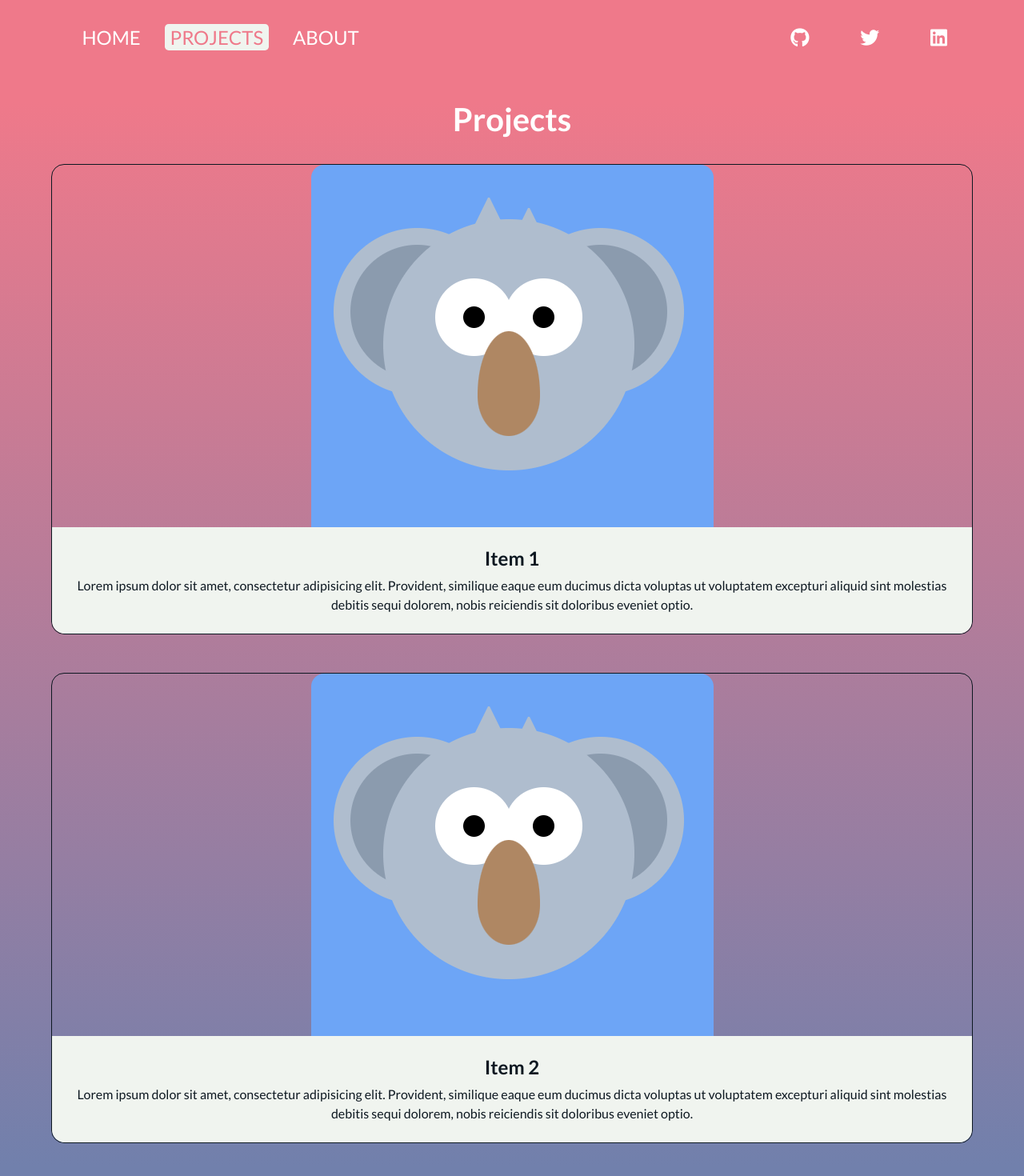
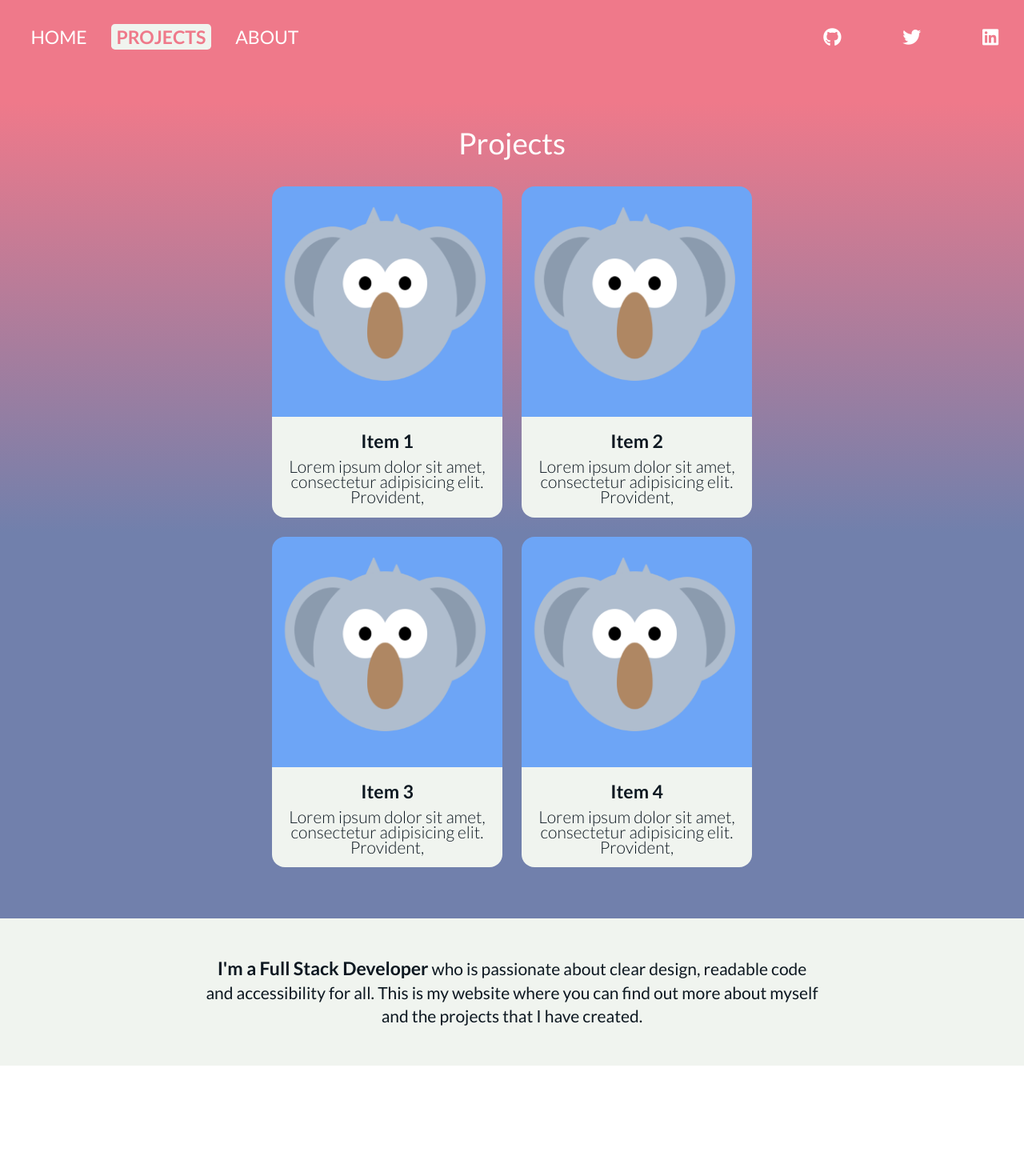
Before and after one commit to AlphaPentagon/portfolio, a React (Create React App) app in the folder portfolio/: page /projects in a window 1280 px wide. Shown: the top 1470 px of the page at 80% size. After the commit the page ends 1332 px from the top, so only its background shows below. Built offline with nearby package versions, Linux system fonts and the light colour scheme.

Commit message:
Added about and project css styling

```diff
--- a/portfolio/src/components/AboutMe/AboutMe.css
+++ b/portfolio/src/components/AboutMe/AboutMe.css
@@ -2,13 +2,13 @@
   display: grid;
   grid-template-rows: 1fr 1.2fr;
   justify-items: center;
-  align-items: start;
+  align-items: center;
   row-gap: 1rem;
+  width: min(100%, 1200px);
+  padding-block: 2rem;
 }
 
 .image-container {
-  padding-top: 4rem;
-  padding-bottom: 2rem;
   display: flex;
   flex-direction: column;
   justify-items: center;
@@ -19,18 +19,18 @@
   max-width: 100%;
   width: 60%;
   border-radius: 50%;
-  border: 1px solid var(--secondary-text-colour);
+  /* border: 1px solid var(--secondary-text-colour); */
   margin-bottom: 1rem;
 }
 
 .image-container > h3 {
-  font-size: 1.5rem;
+  font-size: var(--f-size-600);
   font-weight: 700;
   padding-bottom: 0.2rem;
 }
 
 .image-container > p {
-  font-size: 1rem;
+  font-size: var(--f-size-300);
   font-weight: 300;
 }
 
@@ -43,11 +43,23 @@
 }
 
 .info-container > h2 {
-  font-size: 1.2rem;
+  font-size: var(--f-size-800);
   font-weight: 500;
 }
 
 .info-container > p {
-  font-size: 1rem;
+  font-size: var(--f-size-300);
   font-weight: 300;
 }
+
+@media only screen and (min-width: 500px) {
+  .aboutMe {
+    grid-template-columns: 1fr 1.5fr;
+    grid-template-rows: 1fr;
+    justify-items: center;
+    align-items: center;
+  }
+  .info-container {
+    text-align: left;
+  }
+}
--- a/portfolio/src/components/FooterText/FooterText.css
+++ b/portfolio/src/components/FooterText/FooterText.css
@@ -1,17 +1,18 @@
 .footerTextContainer {
   padding-block: 3rem;
   padding-inline: 1em;
+  width: min(100%, 800px);
 }
 
 .footerTextContainer > p {
   text-align: center;
   line-height: 1.4em;
-  font-size: clamp(0.9em, 4vw, 1.2em);
+  font-size: var(--f-size-300);
 }
 
 .footerTextContainer > p > strong,
 .footerTextContainer > p > q {
-  font-size: clamp(1em, 4vw, 1.2em);
+  font-size: var(--f-size-400);
   font-weight: 700;
 }
 
--- a/portfolio/src/components/Navbar/NavIcons/NavIcons.css
+++ b/portfolio/src/components/Navbar/NavIcons/NavIcons.css
@@ -5,7 +5,7 @@
 .navicon-li > a {
   text-decoration: none;
   color: var(--main-text-colour);
-  font-size: clamp(0.8rem, 1vw + 1rem, 1.5rem);
+  font-size: var(--f-size-400);
 }
 
 .navicon-li:hover {
--- a/portfolio/src/components/Navbar/NavLinks/NavLinks.css
+++ b/portfolio/src/components/Navbar/NavLinks/NavLinks.css
@@ -5,7 +5,7 @@
 .inactiveLink {
   text-decoration: none;
   color: var(--main-text-colour);
-  font-size: clamp(0.5rem, 2vw + 0.6rem, 1.5rem);
+  font-size: var(--f-size-400);
   padding-block: 0.1rem;
   padding-inline: 0.4rem;
 }
@@ -19,10 +19,11 @@
   background-color: var(--alt-colour-1);
   color: var(--secondary-colour);
   text-decoration: none;
-  font-size: clamp(0.5rem, 2vw + 0.6rem, 1.5rem);
+  font-size: var(--f-size-400);
   padding-block: 0.1rem;
   padding-inline: 0.4rem;
   border-radius: 0.3rem;
+  font-weight: 600;
 }
 
 /* Breakpoint for non-mobile view*/
--- a/portfolio/src/components/Navbar/Navbar.css
+++ b/portfolio/src/components/Navbar/Navbar.css
@@ -3,10 +3,11 @@ nav {
   flex-direction: column;
   justify-content: center;
   align-items: center;
-  padding-top: 2rem;
+  padding-block: 2rem;
   padding-inline: 2rem;
   width: 100%;
   background-color: var(--secondary-colour);
+  /* background-color: var(--alt-colour-1); High contrast mode */
 }
 
 .navbar-left-container,
@@ -27,11 +28,11 @@ nav {
 
 /* Breakpoint for non-mobile view*/
 
-@media only screen and (min-width: 400px) {
+@media only screen and (min-width: 500px) {
   nav {
     flex-direction: row;
     justify-content: space-between;
-    width: 90%;
+    width: 100%;
   }
   .navbar-left-container {
     padding-bottom: 0%;
--- a/portfolio/src/components/Portfolio/Portfolio.css
+++ b/portfolio/src/components/Portfolio/Portfolio.css
@@ -4,39 +4,55 @@
   justify-content: center;
   align-items: center;
   padding-block: 4rem;
+  width: min(600px, 90%);
 }
 
 .portfolio-container {
   display: grid;
-  /* grid-template-columns: repeat(2, 1fr); */
   grid-template-rows: repeat(4, 1fr);
-  gap: 3rem;
+  gap: 1.5rem;
 }
 
 .portfolio-item-container {
   display: flex;
   flex-direction: column;
-  justify-content: center;
-  align-items: center;
-  border: 1px solid var(--secondary-text-colour);
   border-radius: 1rem;
+  position: relative;
 }
 
 .portfolio-item-text-container {
   background-color: var(--alt-colour-1);
   border-radius: 0 0 1rem 1rem;
-  padding-block: 1.5rem;
+  padding-block: 1rem;
   padding-inline: 1rem;
 }
 
+.portfolio-item-container:hover > .portfolio-item-img {
+  display: none;
+}
+
+.portfolio-item-container:hover > .portfolio-item-img-hover {
+  display: block;
+  max-width: 100%;
+  height: auto;
+  opacity: 0.8;
+  border-radius: 1rem 1rem 0 0;
+}
+
+.portfolio-item-container:hover {
+  cursor: pointer;
+  transform: scale(102%);
+  transition: 0.5s ease;
+}
+
 .portfolio-title {
-  font-size: 2.5rem;
+  font-size: var(--f-size-800);
   padding-bottom: 2rem;
-  font-weight: 600;
+  font-weight: 400;
 }
 
 .portfolio-item-heading {
-  font-size: 1.5rem;
+  font-size: var(--f-size-400);
   font-weight: 600;
   padding-bottom: 0.5rem;
   text-align: center;
@@ -45,12 +61,50 @@
 
 .portfolio-item-text {
   text-align: center;
-  line-height: 1.5rem;
+  line-height: 1.2rem;
   color: var(--secondary-text-colour);
+  font-size: var(--f-size-300);
+  font-weight: 300;
 }
 
 .portfolio-item-img {
-  max-width: 100%;
-
+  width: max(100%);
+  display: block;
   border-radius: 1rem 1rem 0 0;
 }
+
+.portfolio-item-link-container {
+  transition: 1s ease;
+  opacity: 0;
+  position: absolute;
+  top: 40%;
+  left: 50%;
+  transform: translate(-50%, -50%);
+  -ms-transform: translate(-50%, -50%);
+  text-align: center;
+}
+
+.portfolio-item-link-text {
+  background-color: var(--alt-colour-1);
+  font-size: var(--f-size-400);
+  padding-inline: 1rem;
+  padding-block: 1rem;
+  color: var(--secondary-colour);
+  text-decoration: none;
+  border-radius: 0.3rem;
+}
+
+.portfolio-item-container:hover:hover > .portfolio-item-link-container {
+  opacity: 1;
+}
+
+.portfolio-item-img-hover {
+  display: none;
+}
+
+@media only screen and (min-width: 500px) {
+  .portfolio-container {
+    grid-template-rows: repeat(2, 1fr);
+    grid-template-columns: repeat(2, 1fr);
+  }
+}
--- a/portfolio/src/components/Portfolio/Portfolio.js
+++ b/portfolio/src/components/Portfolio/Portfolio.js
@@ -7,50 +7,83 @@ export function Portfolio() {
       <div className="portfolio-container">
         <div className="portfolio-item-container">
           <img src="images/koala.PNG" alt="#" className="portfolio-item-img" />
+          <img
+            src="images/koala_code.PNG"
+            alt="#"
+            className="portfolio-item-img-hover"
+          />
+          <div class="portfolio-item-link-container">
+            <div class="portfolio-item-link-text">
+              <ul>
+                <li>
+                  <a href="#">Github</a>
+                </li>
+                <li>
+                  <a href="#">Demo</a>
+                </li>
+              </ul>
+            </div>
+          </div>
           <div className="portfolio-item-text-container">
             <h3 className="portfolio-item-heading">Item 1</h3>
             <p className="portfolio-item-text">
               Lorem ipsum dolor sit amet, consectetur adipisicing elit.
-              Provident, similique eaque eum ducimus dicta voluptas ut
-              voluptatem excepturi aliquid sint molestias debitis sequi dolorem,
-              nobis reiciendis sit doloribus eveniet optio.
+              Provident,
             </p>
           </div>
         </div>
         <div className="portfolio-item-container">
           <img src="images/koala.PNG" alt="#" className="portfolio-item-img" />
+          <img
+            src="images/koala_code.PNG"
+            alt="#"
+            className="portfolio-item-img-hover"
+          />
           <div className="portfolio-item-text-container">
             <h3 className="portfolio-item-heading">Item 2</h3>
             <p className="portfolio-item-text">
               Lorem ipsum dolor sit amet, consectetur adipisicing elit.
-              Provident, similique eaque eum ducimus dicta voluptas ut
-              voluptatem excepturi aliquid sint molestias debitis sequi dolorem,
-              nobis reiciendis sit doloribus eveniet optio.
+              Provident,
             </p>
+          </div>
+          <div class="portfolio-item-link-container">
+            <div class="portfolio-item-link-text">Github</div>
           </div>
         </div>
         <div className="portfolio-item-container">
           <img src="images/koala.PNG" alt="#" className="portfolio-item-img" />
+          <img
+            src="images/koala_code.PNG"
+            alt="#"
+            className="portfolio-item-img-hover"
+          />
           <div className="portfolio-item-text-container">
             <h3 className="portfolio-item-heading">Item 3</h3>
             <p className="portfolio-item-text">
               Lorem ipsum dolor sit amet, consectetur adipisicing elit.
-              Provident, similique eaque eum ducimus dicta voluptas ut
-              voluptatem excepturi aliquid sint molestias debitis sequi dolorem,
-              nobis reiciendis sit doloribus eveniet optio.
+              Provident,
             </p>
+          </div>
+          <div class="portfolio-item-link-container">
+            <div class="portfolio-item-link-text">Github</div>
           </div>
         </div>
         <div className="portfolio-item-container">
           <img src="images/koala.PNG" alt="#" className="portfolio-item-img" />
+          <img
+            src="images/koala_code.PNG"
+            alt="#"
+            className="portfolio-item-img-hover"
+          />
           <div className="portfolio-item-text-container">
             <h3 className="portfolio-item-heading">Item 4</h3>
             <p className="portfolio-item-text">
               Lorem ipsum dolor sit amet, consectetur adipisicing elit.
-              Provident, similique eaque eum ducimus dicta voluptas ut
-              voluptatem excepturi aliquid sint molestias debitis sequi dolorem,
-              nobis reiciendis sit doloribus eveniet optio.
+              Provident,
             </p>
+          </div>
+          <div class="portfolio-item-link-container">
+            <div class="portfolio-item-link-text">Github</div>
           </div>
         </div>
       </div>
--- a/portfolio/src/components/Title/Title.css
+++ b/portfolio/src/components/Title/Title.css
@@ -1,7 +1,7 @@
 .title-container {
-    padding-top: 2rem;
+  padding-top: 2rem;
 }
 
 .title-container > h1 {
-    font-size: clamp(2.8rem, 10vw + 1rem, 6rem );
+  font-size: var(--f-size-900);
 }
--- a/portfolio/src/index.css
+++ b/portfolio/src/index.css
@@ -8,6 +8,12 @@
   --secondary-text-colour: rgba(13, 24, 33, 1);
   --alt-colour-1: rgba(240, 244, 239, 1);
   --alt-colour-2: rgba(218, 65, 103, 1);
+
+  --f-size-300: calc(1rem + 0.390625vw);
+  --f-size-400: calc(1.125rem + 0.390625vw);
+  --f-size-600: calc(1.5rem + 0.390625vw);
+  --f-size-800: calc(2rem + 0.390625vw);
+  --f-size-900: clamp(3.5rem, 3.5rem + 2vw, 80px);
 }
 
 /*
@@ -26,13 +32,9 @@
   */
 
 body {
-  background-image: linear-gradient(
-    var(--secondary-colour) 8em,
-    var(--primary-colour) 50%,
-    var(--primary-colour) 50%
-  );
   color: var(--main-text-colour);
   font-family: "Lato", sans-serif;
+  font-size: 16px;
 }
 
 #root {
@@ -41,4 +43,9 @@ body {
   justify-content: space-between;
   align-items: center;
   min-height: 100vh;
+  background-image: linear-gradient(
+    var(--secondary-colour) 8em,
+    var(--primary-colour) 50%,
+    var(--primary-colour) 50%
+  );
 }
--- a/portfolio/src/pages/Layout.js
+++ b/portfolio/src/pages/Layout.js
@@ -46,7 +46,9 @@ export function Layout() {
       case "/projects":
         const projectFooterText = (
           <p>
-            <strong>Project</strong> footer text.
+            <strong>These are the projects I am most proud of.</strong> You can
+            click on each one to head to it’s Github repo, or hover over it to
+            find out more information.
           </p>
         );
         setFooterText(projectFooterText);
```
Also changed, not shown: portfolio/public/images/koala.PNG, portfolio/public/images/koala_code.PNG.
